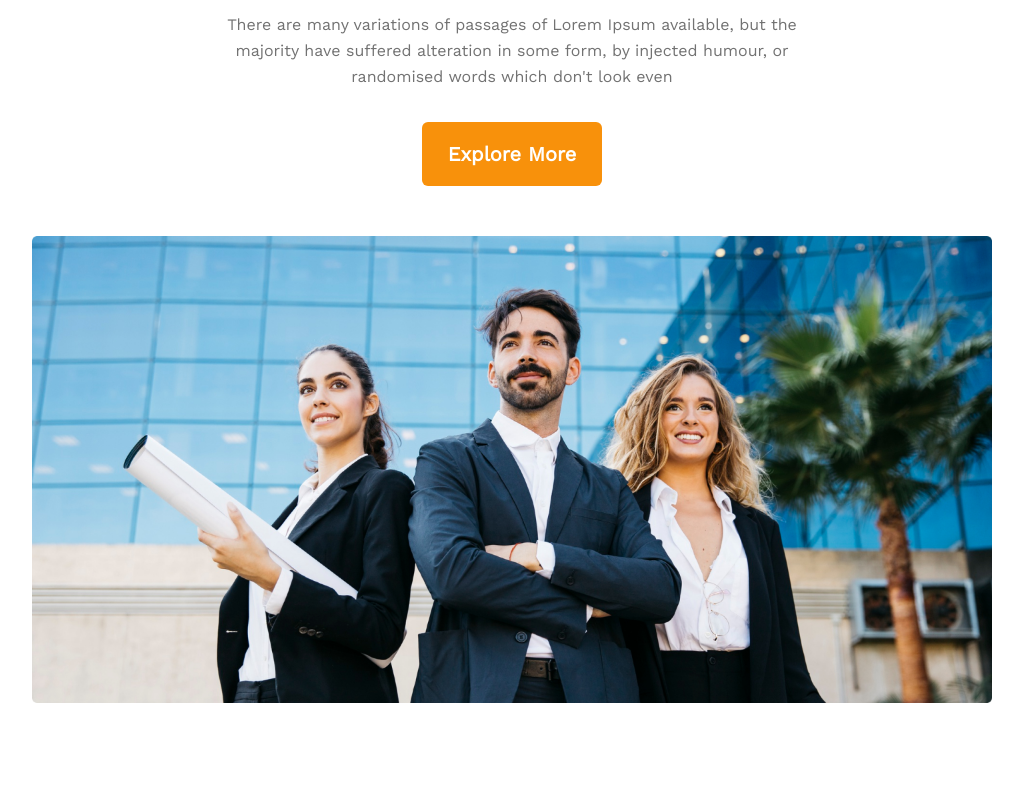
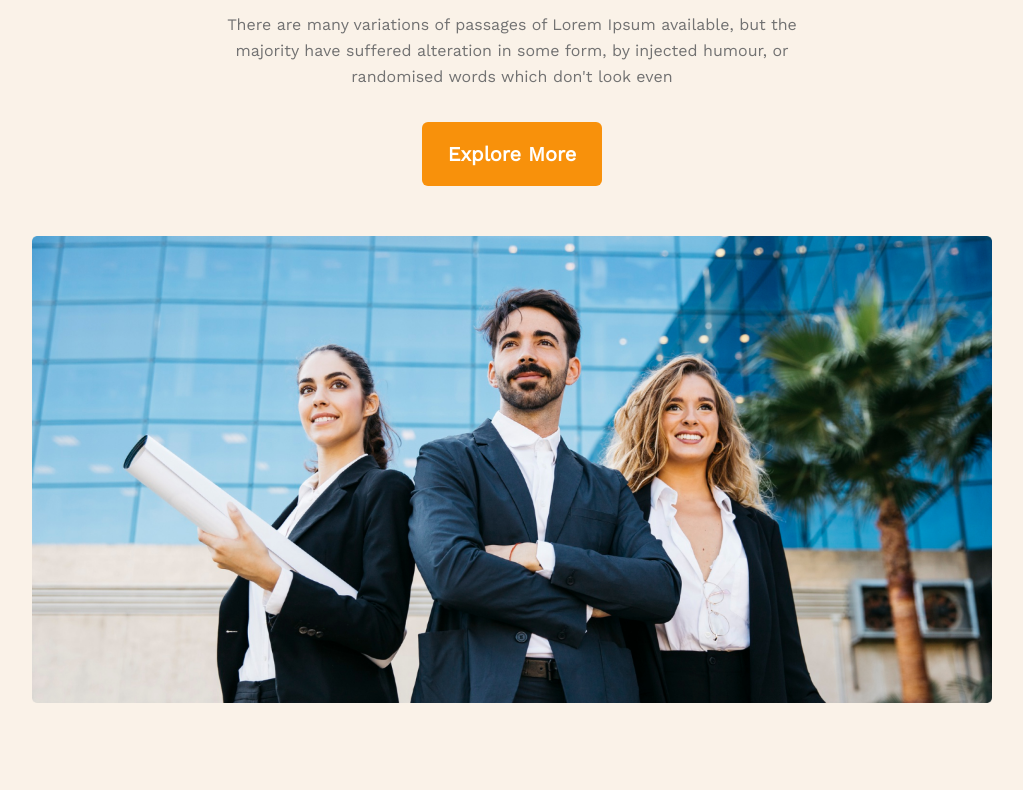
Before and after one commit to tarekul42/Assignment2, a plain HTML site: page index.html in a window 1280 px wide. Shown: the part 446-1236 px from the top of the page, without its empty margins (128-1151 px from the left). Drawn offline with nearby package versions, Linux system fonts and the light colour scheme.

Commit message:
second-commit

```diff
--- a/index.html
+++ b/index.html
@@ -28,7 +28,8 @@
          header is starts here
     ----------------------------------=-- -->
     <header>
-        <!-- -------------------------------
+        <div class="header-main">
+            <!-- -------------------------------
         navigation bar in header
     ------------------------------------- -->
     <nav>
@@ -52,6 +53,7 @@
         </div>
         <div class="banner-image">
             <img class="image1" src="images/banner.png" alt="Architects">
+        </div>
         </div>
     </header>
     <!-------------------------------------
@@ -193,7 +195,6 @@
 
         </div>
         </section>
-
     </main>
     <!--------------------------------------
     footer is starts from here
--- a/style.css
+++ b/style.css
@@ -10,6 +10,11 @@
           header is starts here
 ************************************* */
 header{
+    width: 100%;
+    background-color: rgb(250, 242, 232);
+    padding-bottom: 40px;
+}
+.header-main{
     width: 75%;
     margin: 0 auto;
     /* background-color: rgba(255, 208, 155, 0.1); */
```
